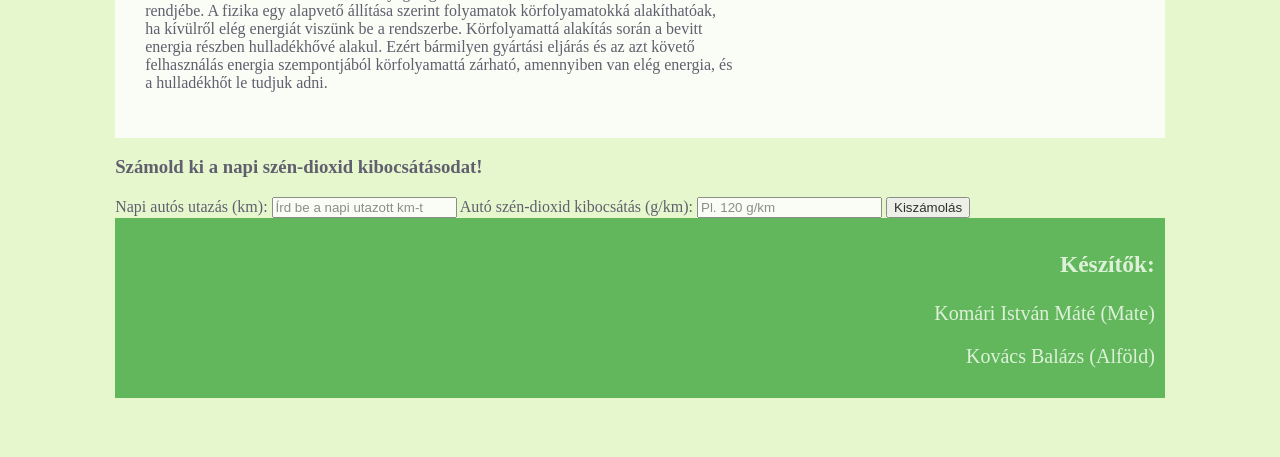
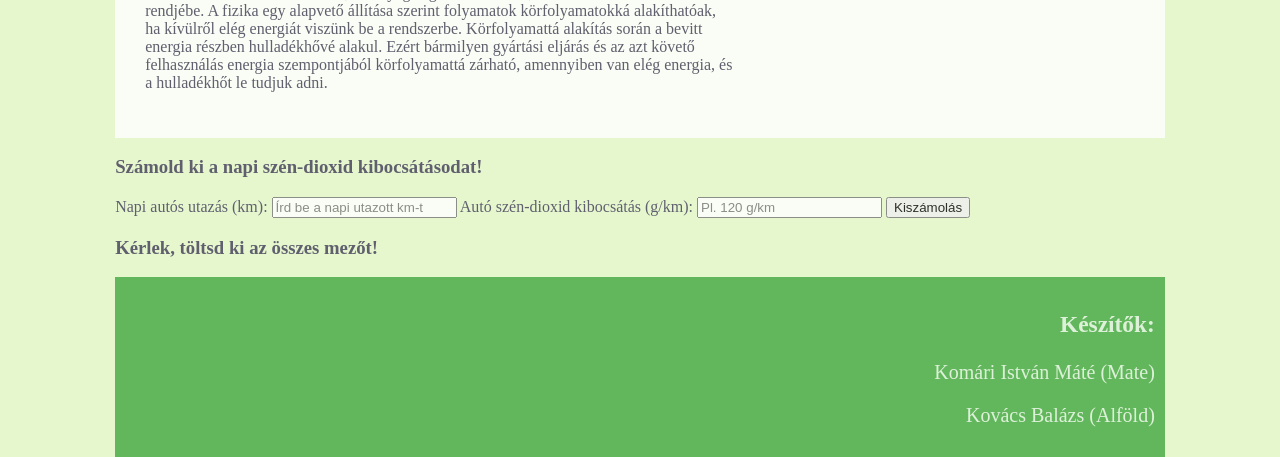
Before and after one commit to KomariMate/fenntartatosagi-temahet, a plain HTML site: page index.html in a window 1280 px wide. Shown: the part 701-1158 px from the top of the page. Before the commit the page ends 1099 px from the top, so only its background shows below. Drawn offline with Linux system fonts and the light colour scheme.

Commit message:
form done

```diff
--- a/index.html
+++ b/index.html
@@ -58,6 +58,8 @@
         <input type="number" id="carEmission" placeholder="Pl. 120 g/km" required>
 
         <button type="button" onclick="calculateCO2()">Kiszámolás</button>
+
+        <h3 id="result"></h3>
         </form>
     </article>
     <footer>
```
